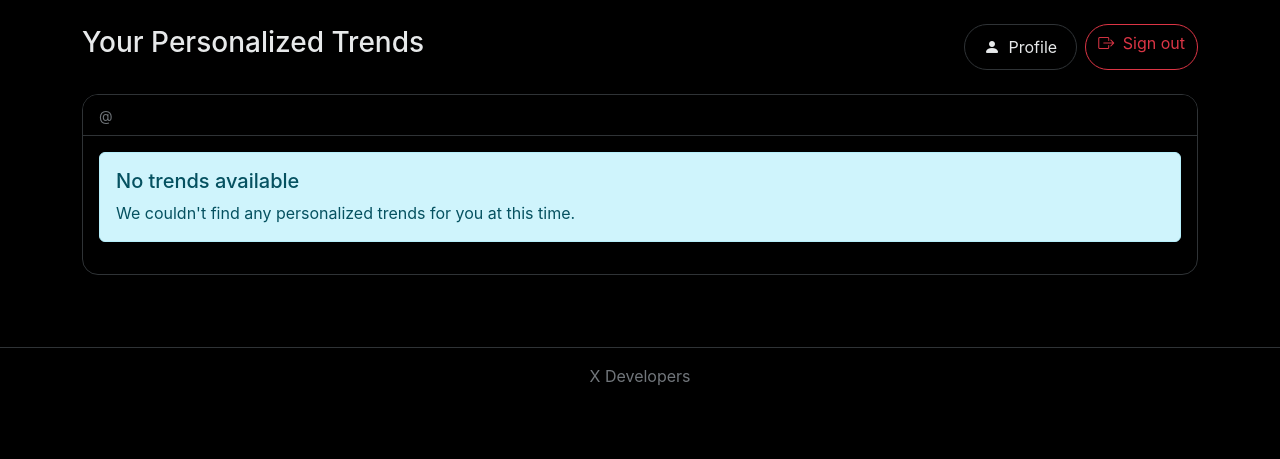
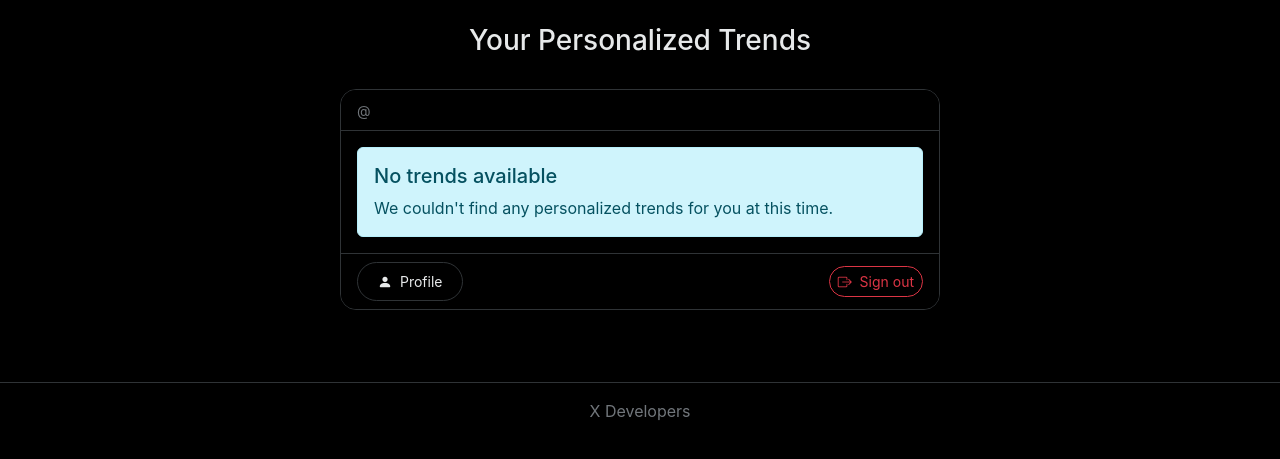
Before and after one commit to tcaldwell-x/tabs, a Flask app: template templates/trends.html in a window 1280 px wide. Shown: the part 58-517 px from the top of the page. Run offline with Flask 3, Linux system fonts and the light colour scheme; the template is opened without the code that fills it, so the values that code supplies are empty.

Commit message:
fix display

```diff
--- a/templates/trends.html
+++ b/templates/trends.html
@@ -5,19 +5,11 @@
 {% block content %}
 <div class="row mb-5">
     <div class="col-12">
-        <div class="d-flex justify-content-between align-items-center mb-4">
+        <div class="d-flex justify-content-center align-items-center mb-4">
             <h1 class="h3">Your Personalized Trends</h1>
-            <div class="d-flex">
-                <a href="{{ url_for('profile') }}" class="btn btn-outline-dark me-2">
-                    <i class="bi bi-person-fill me-1"></i> Profile
-                </a>
-                <a href="{{ url_for('logout') }}" class="btn btn-outline-danger">
-                    <i class="bi bi-box-arrow-right me-1"></i> Sign out
-                </a>
-            </div>
         </div>
 
-        <div class="card mb-4">
+        <div class="card mb-4 mx-auto" style="max-width: 600px;">
             <div class="card-header">
                 <div class="d-flex align-items-center">
                     {% if user.profile_image_url %}
@@ -29,12 +21,12 @@
                     </div>
                 </div>
             </div>
-            <div class="card-body">
+            <div class="card-body p-0">
                 {% if trends %}
-                    <div class="trends-container" style="max-height: 600px; overflow-y: auto; padding-right: 10px;">
+                    <div class="trends-container" style="max-height: 600px; overflow-y: auto;">
                         <ul class="list-group list-group-flush">
                             {% for trend in trends %}
-                                <li class="list-group-item px-0 py-3">
+                                <li class="list-group-item px-3 py-3">
                                     {% if trend.get('error') %}
                                         <div class="alert alert-warning mb-0">
                                             <h5 class="mb-2">{{ trend.trend_name }}</h5>
@@ -45,7 +37,7 @@
                                             <span class="badge bg-primary">{{ trend.category }}</span>
                                             <small class="text-muted">{{ trend.trending_since }}</small>
                                         </div>
-                                        <h5 class="mb-2">{{ trend.trend_name }}</h5>
+                                        <h5 class="mb-2 trend-title">{{ trend.trend_name }}</h5>
                                         {% if trend.post_count %}
                                             <p class="text-muted mb-0">{{ trend.post_count }}</p>
                                         {% endif %}
@@ -56,11 +48,21 @@
                         </ul>
                     </div>
                 {% else %}
-                    <div class="alert alert-info">
+                    <div class="alert alert-info m-3">
                         <h5 class="mb-2">No trends available</h5>
                         <p class="mb-0">We couldn't find any personalized trends for you at this time.</p>
                     </div>
                 {% endif %}
+            </div>
+            <div class="card-footer">
+                <div class="d-flex justify-content-between align-items-center">
+                    <a href="{{ url_for('profile') }}" class="btn btn-outline-dark btn-sm">
+                        <i class="bi bi-person-fill me-1"></i> Profile
+                    </a>
+                    <a href="{{ url_for('logout') }}" class="btn btn-outline-danger btn-sm">
+                        <i class="bi bi-box-arrow-right me-1"></i> Sign out
+                    </a>
+                </div>
             </div>
         </div>
     </div>
@@ -69,12 +71,11 @@
 <style>
 /* Custom scrollbar for the trends container */
 .trends-container::-webkit-scrollbar {
-    width: 8px;
+    width: 6px;
 }
 
 .trends-container::-webkit-scrollbar-track {
     background: #1a1a1a;
-    border-radius: 10px;
 }
 
 .trends-container::-webkit-scrollbar-thumb {
@@ -92,6 +93,7 @@
     border-left: none;
     border-right: none;
     border-color: #2f3336;
+    transition: background-color 0.15s ease;
 }
 
 .list-group-item:first-child {
@@ -101,5 +103,15 @@
 .list-group-item:hover {
     background-color: rgba(255, 255, 255, 0.03);
 }
+
+.trend-title {
+    font-size: 1.1rem;
+    font-weight: 500;
+}
+
+.badge {
+    font-weight: 400;
+    font-size: 0.8rem;
+}
 </style>
 {% endblock %}
```
